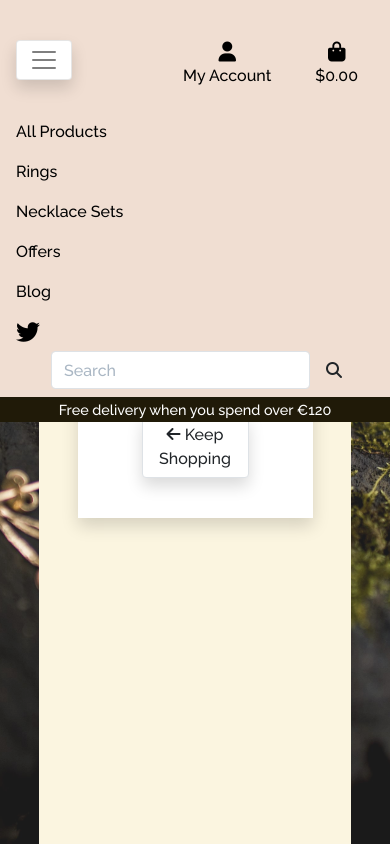
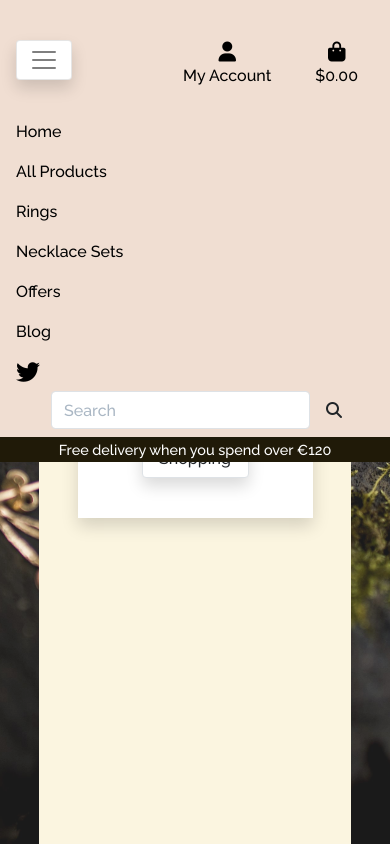
Before and after one commit to Saraholoughlin5/Milestone_Project_4, a Django app: page /bag/ in a window 390 px wide, after a click that opens the changed part. Run offline with Django 3.2, Linux system fonts and the light colour scheme; some libraries are stand-ins or nearby versions; some web fonts are replaced.

Commit message:
Add Home link to dropdown menu on mobile

```diff
--- a/templates/includes/main-nav.html
+++ b/templates/includes/main-nav.html
@@ -2,6 +2,11 @@
 <div class="collapse navbar-collapse w-auto" id="main-nav">
     <ul class="navbar-nav mr-auto">
         <!-- Navbar Dropdown -->
+        <li class="nav-item d-block d-md-none">
+            <a class="navbar-font nav-link text-black mr-5" href="{% url 'home' %}" id="home-link">
+                Home
+            </a>
+        </li>
         <li class="nav-item dropdown">
             <a class="navbar-font nav-link text-black rounded" href="#" id="all-products-link"
                 data-toggle="dropdown" aria-haspopup="true" aria-expanded="false">
```
